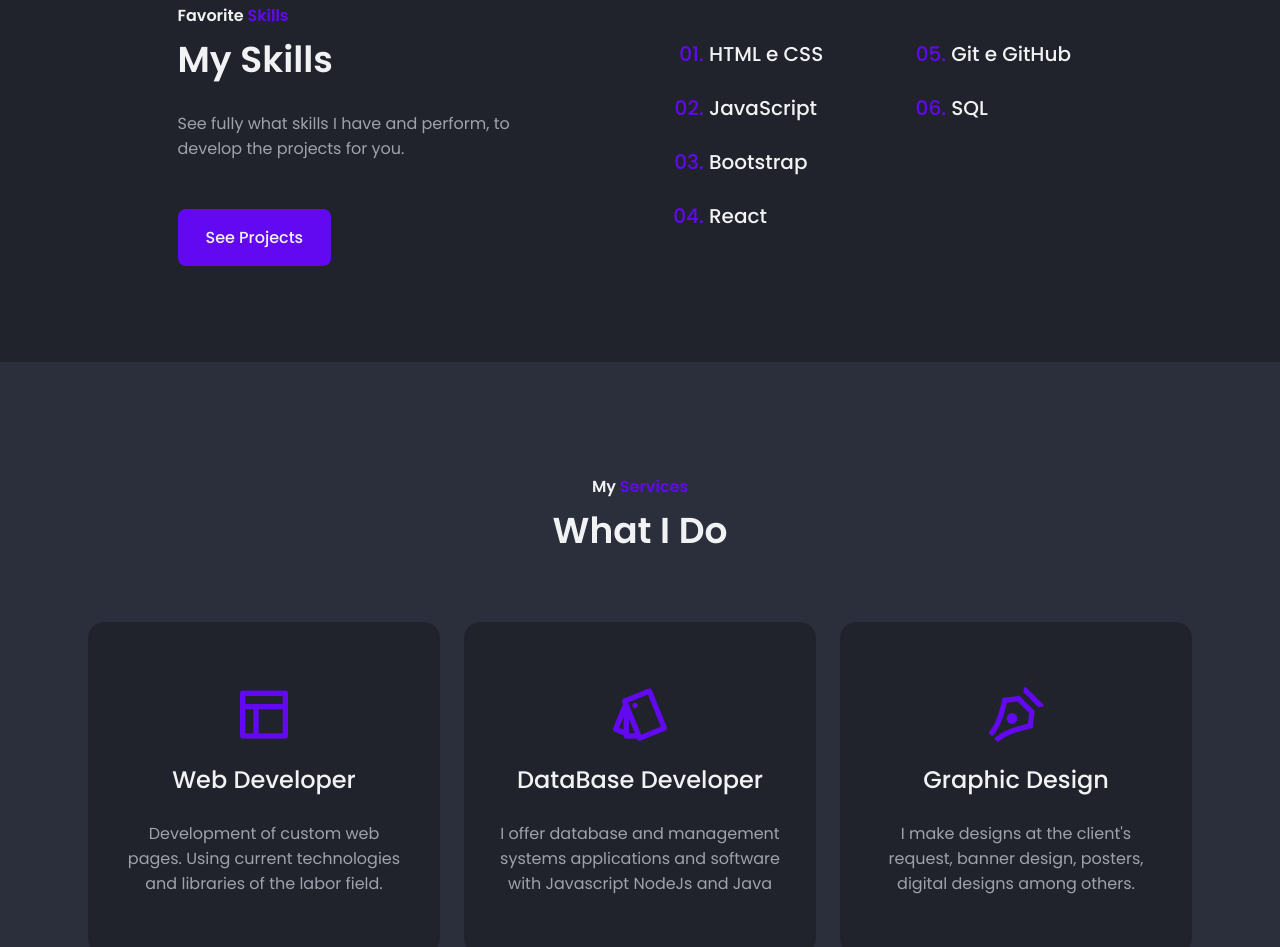
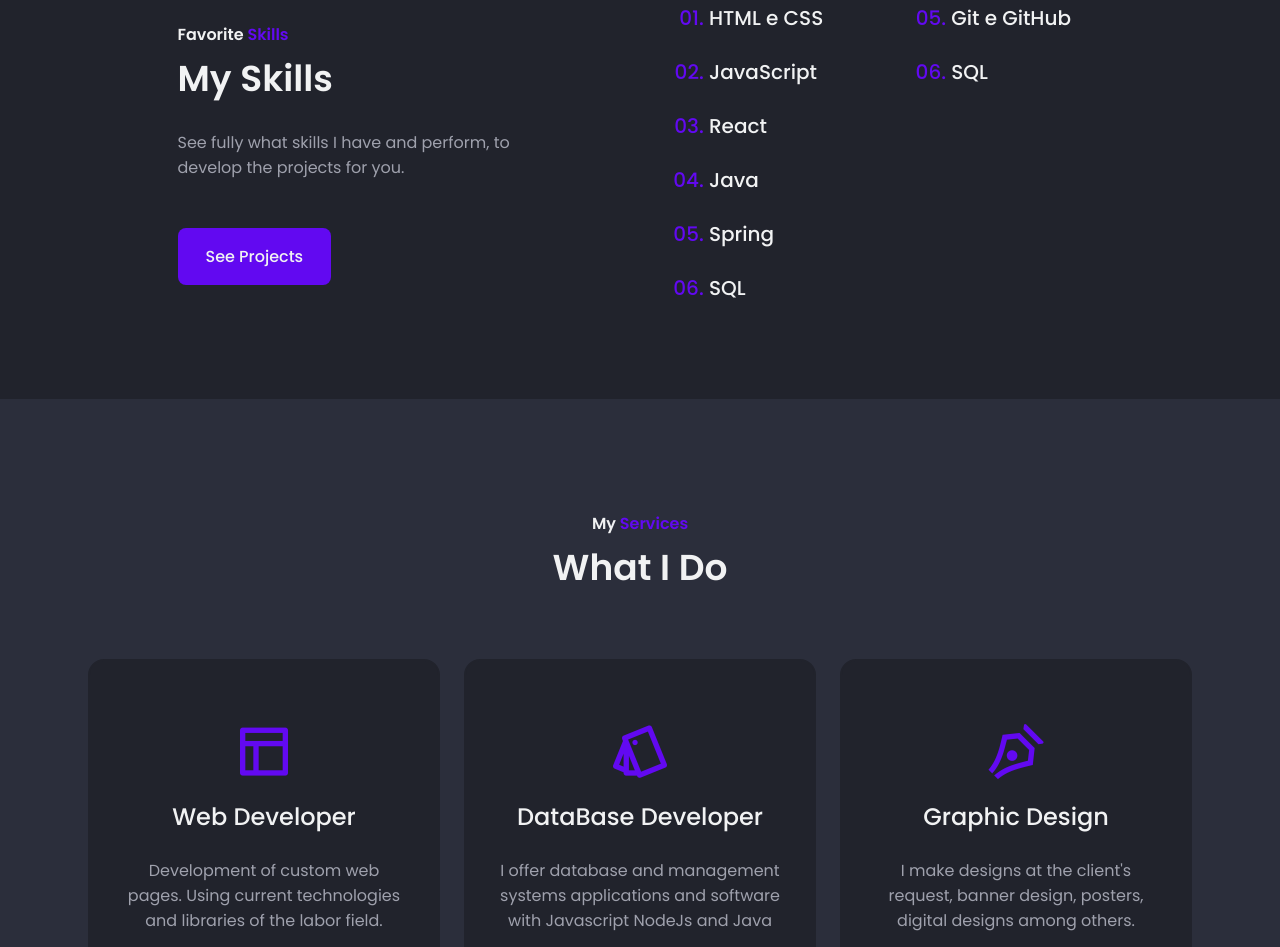
Before and after one commit to DevZorgg/My-Portf-lio, a plain HTML site: page index.html in a window 1280 px wide. Shown: the part 1307-2254 px from the top of the page. Drawn offline with nearby package versions, Linux system fonts and the light colour scheme.

Commit message:
Update index.html

```diff
--- a/index.html
+++ b/index.html
@@ -152,8 +152,11 @@
                <ol class="skills__group">
                   <li class="skills__item">HTML e CSS</li>
                   <li class="skills__item">JavaScript</li>
-                  <li class="skills__item">Bootstrap</li>
                   <li class="skills__item">React</li>
+                  <li class="skills__item">Java</li>
+                  <li class="skills__item">Spring</li>
+                  <li class="skills__item">SQL</li>
+
                </ol>
 
                <ol class="skills__group" start="5">
```
